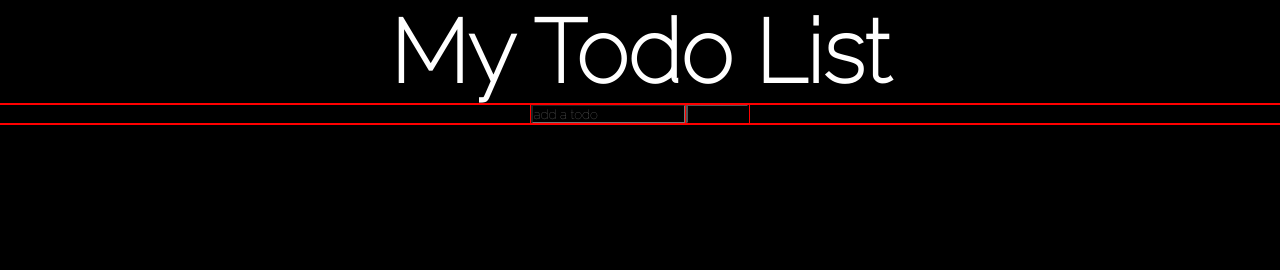
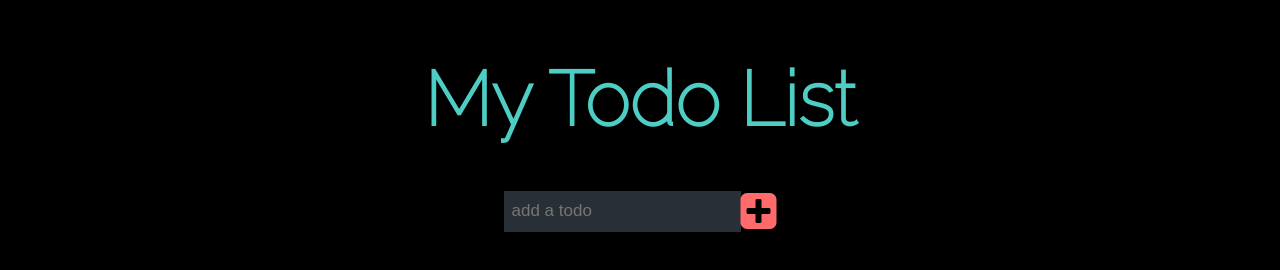
Before and after one commit to Priya-M1/react_todo_list_app, a React app: page / in a window 1280 px wide. Built offline with nearby package versions, Linux system fonts and the light colour scheme.

Commit message:
header and form styling added

```diff
--- a/public/index.html
+++ b/public/index.html
@@ -24,6 +24,14 @@
       work correctly both with client-side routing and a non-root public URL.
       Learn how to configure a non-root public URL by running `npm run build`.
     -->
+		<link
+			rel="stylesheet"
+			href="https://cdnjs.cloudflare.com/ajax/libs/font-awesome/4.7.0/css/font-awesome.min.css"
+		/>
+		<link
+			rel="stylesheet"
+			href="https://maxcdn.bootstrapcdn.com/bootstrap/3.3.7/css/bootstrap.min.css"
+		/>
 		<title>React App</title>
 	</head>
 	<body>
--- a/src/components/App/App.css
+++ b/src/components/App/App.css
@@ -10,21 +10,13 @@
 }
 
 * {
-	font-family: var(--font-a);
+	font-family: var(--font-b);
 	margin: 0;
 	padding: 0;
-	outline: 1px solid red;
+	/* outline: 1px solid red; */
 	background-color: var(--color-a);
 }
 
 body {
 	text-align: center;
 }
-
-h1 {
-	font-family: var(--font-a);
-	font-size: calc(7vh + 2rem);
-	color: var(--color-b);
-	font-weight: bolder;
-	text-align: center;
-}
--- a/src/components/Header/index.js
+++ b/src/components/Header/index.js
@@ -1,3 +1,5 @@
+import "./styles.css";
+
 function Header() {
 	return <h1>My Todo List</h1>;
 }
--- /dev/null
+++ b/src/components/Header/styles.css
@@ -0,0 +1,8 @@
+h1 {
+	font-family: var(--font-a);
+	font-size: calc(7vh + 2rem);
+	color: var(--color-d);
+	font-weight: bolder;
+	text-align: center;
+	padding: 3%;
+}
--- a/src/components/TodoInput/index.js
+++ b/src/components/TodoInput/index.js
@@ -1,5 +1,5 @@
+import "./styles.css";
 import { useState } from "react";
-import { nanoid } from "nanoid";
 
 function TodoInput({ addTodo }) {
 	const [todo, setTodo] = useState("");
@@ -17,10 +17,19 @@ function TodoInput({ addTodo }) {
 	}
 
 	return (
-		<form action="">
-			<input type="text" placeholder="add a todo" onChange={handleNewTodo} />
-			<button type="submit" onClick={handleSubmit}>
-				Add Todo
+		<form action="" className="todoinput-form">
+			<input
+				type="text"
+				placeholder="add a todo"
+				onChange={handleNewTodo}
+				className="todoinput-input"
+			/>
+			<button
+				type="submit"
+				onClick={handleSubmit}
+				className="todoinput-submit-button"
+			>
+				<i class="fa fa-plus-square fa-3x" aria-hidden="true"></i>
 			</button>
 		</form>
 	);
--- /dev/null
+++ b/src/components/TodoInput/styles.css
@@ -0,0 +1,18 @@
+.todoinput-form {
+	display: flex;
+	justify-content: center;
+	align-items: center;
+}
+
+.todoinput-input {
+	color: var(--color-b);
+	font-size: calc(1.5vh + 0.5rem);
+	background-color: var(--color-c);
+	padding: 8px 8px;
+	border-style: none;
+}
+
+.todoinput-submit-button {
+	color: var(--color-e);
+	border-style: none;
+}
```
Lines whose indentation alone changed are shown as unchanged.
